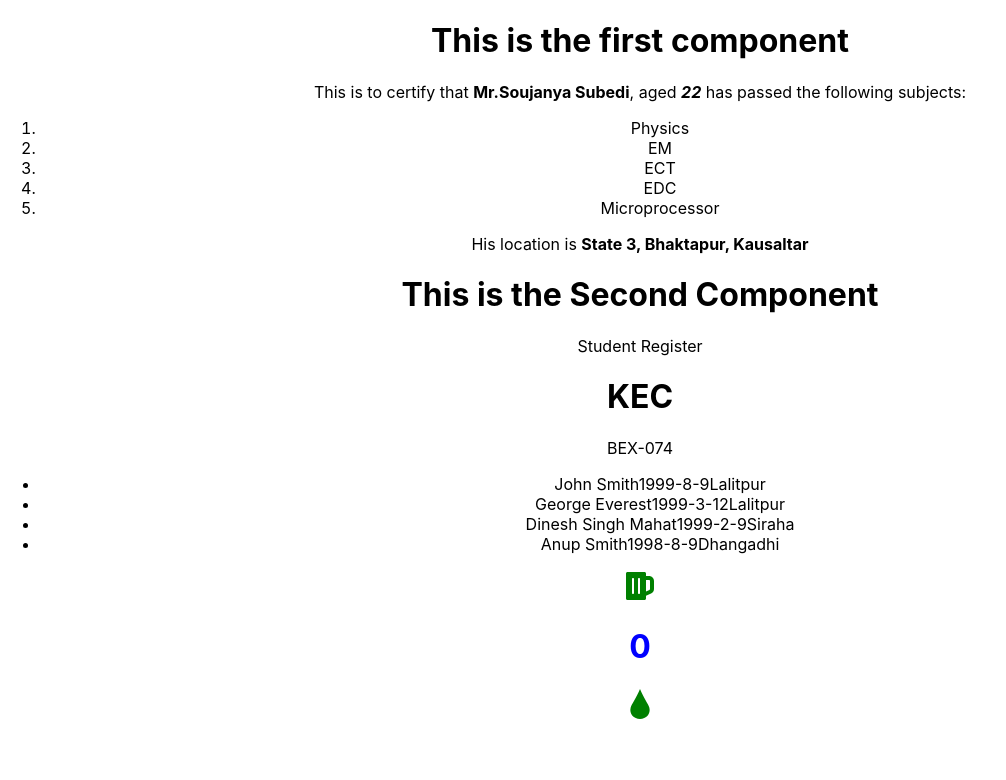
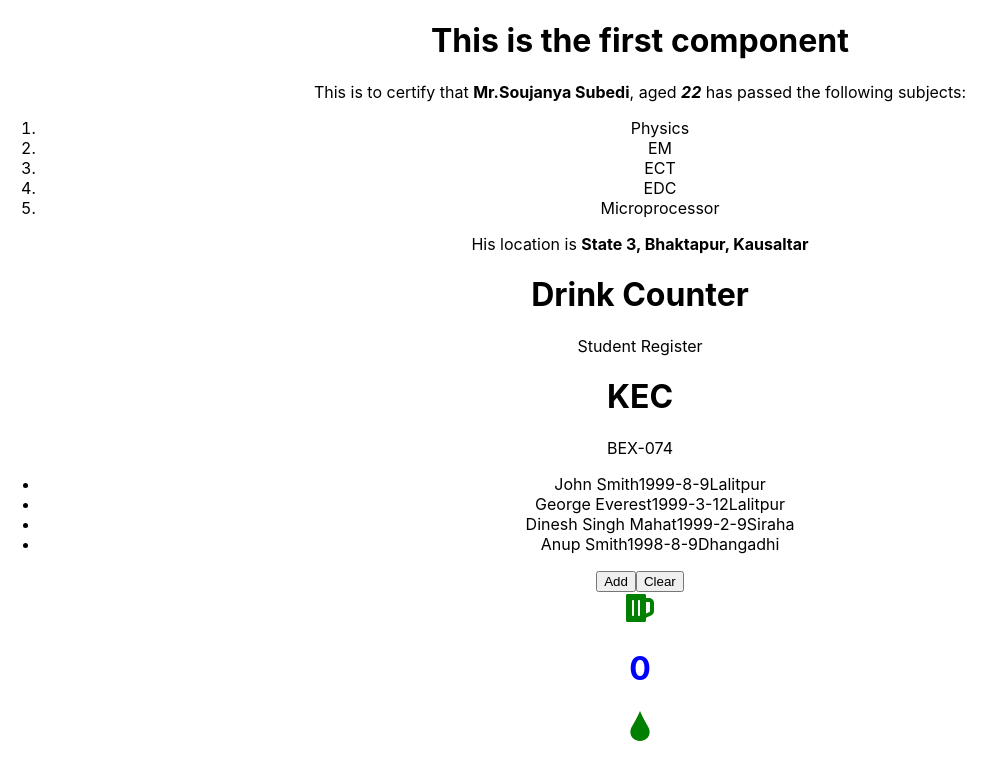
Before and after one commit to Souji-hub/first-React-app, a React (Create React App) app: page / in a window 1280 px wide. Shown: the top 780 px of the page, without its empty margins (0-1006 px from the left). Built offline with nearby package versions, Linux system fonts and the light colour scheme.

Commit message:
test-add-entries

```diff
--- a/src/components/Counter.js
+++ b/src/components/Counter.js
@@ -5,21 +5,28 @@ import React from "react";
 
 const Counter = () => {
   const [count, setCount] = useState(0);
-    const [hovered, setHovered]= useState(false);
+    const [hovered, setHovered]= useState('');
   return (
     <div>
       <FaBeer
         size={32}
-        color={count >= 4 ? "red" : "green"}
+        color={hovered==='plus' ? "red" : "green"}
         onClick={() => setCount(count + 1)}
+        // onMouseOver={()=> setHovered('plus')}
+        onMouseEnter={()=> setHovered('plus')}
+        onMouseLeave={()=> setHovered('none')}
       />
-      <h1 style={{ color: `${hovered ? "yellow" : "blue"}` }}
-       onMouseOver={()=>setHovered(true)}
+      <h1 style={{ color: `${count>=4 ? "yellow" : "blue"}` }}
+
        >{count}</h1>
      <GiWaterDrop
      size={32}
-     color={count >= 4 ? "blue" : "green"}
-     onClick={() => setCount(count > 1 ? count - 1 : count)}/>
+     color={hovered==='minus' ? "blue" : "green"}
+     onClick={() => setCount(count > 1 ? count - 1 : count)}
+    //  onMouseOver={()=> setHovered('minus')}
+     onMouseEnter={()=> setHovered('minus')}
+     onMouseLeave={()=> setHovered('none')}
+     />
     </div>
   );
 };
--- a/src/components/StudentRegister.js
+++ b/src/components/StudentRegister.js
@@ -1,21 +1,43 @@
 import React from "react";
+import { useState } from "react";
 
-const Register =({Batch, Faculty, College, Students }) =>
-{
+const Register = ({ Batch, Faculty, College, Students }) => {
+  const [entries, setEntries] = useState(Students);
   return (
-            <div> Student Register
+    <div>
+      {" "}
+      Student Register
       <h1>{College}</h1>
-                <p>{Faculty}-{Batch}</p>
+      <p>
+        {Faculty}-{Batch}
+      </p>
       <ul>
-                    {Students.map(s=>(<li key = {s.id}>
+        {entries.map((s) => (
+          <li key={s.id}>
             <span>{s.name}</span>
             <span>{s.dob}</span>
             <span>{s.address}</span>
-                    </li>))}
+          </li>
+        ))}
       </ul>
+      <button
+        onClick={() =>
+          setEntries([
+            ...entries,
+            {
+              id: entries.length + 1,
+              name: "John Cena",
+              dob: "1999-8-9",
+              address: "Lalitpur",
+            },
+          ])
+        }
+      >
+        Add
+      </button>
+      <button onClick={() => setEntries([])}>Clear</button>
     </div>
-
-        )
-}
+  );
+};
 
 export default Register;
--- a/src/components/firstcomponents.js
+++ b/src/components/firstcomponents.js
@@ -27,7 +27,7 @@ const First = ({title,name,age,subjects,isStudent,location,gender}) => {
 
 const Second =() =>{
     return(
-        <div><h1>This is the Second Component</h1></div>
+        <div><h1>Drink Counter</h1></div>
     );
 }
 export  {Second}
```
Lines whose indentation alone changed are shown as unchanged.
